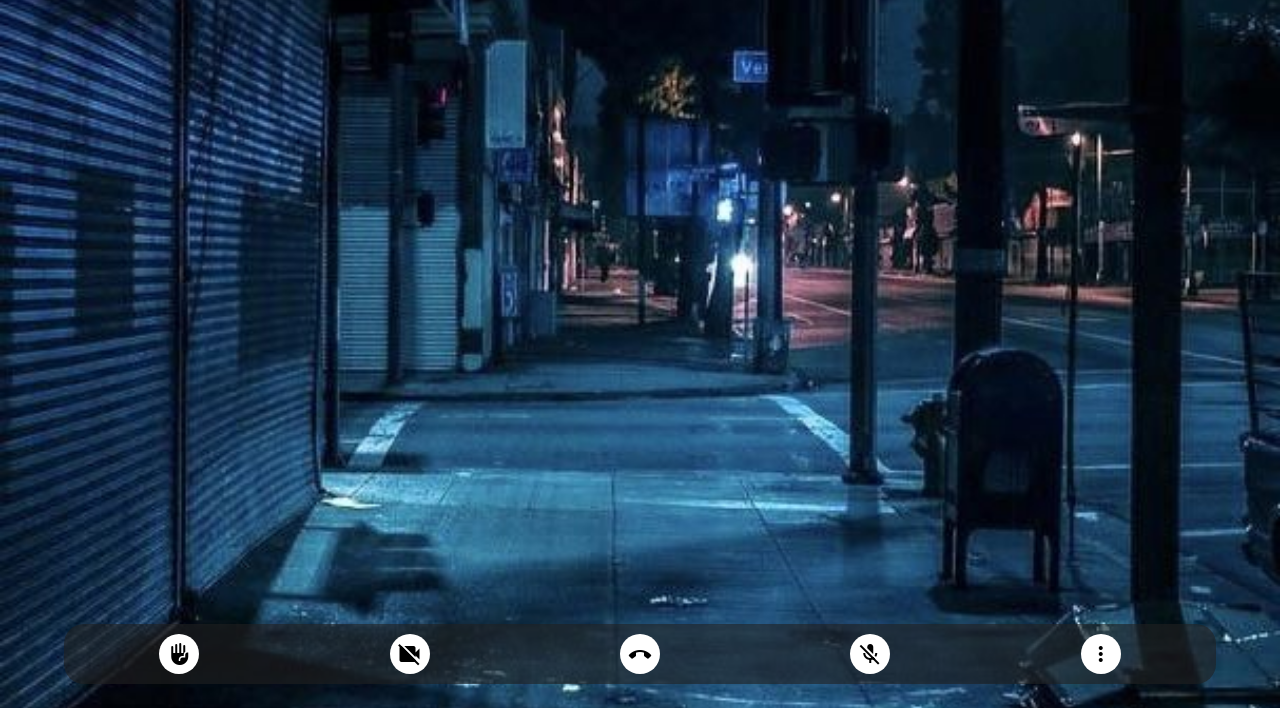
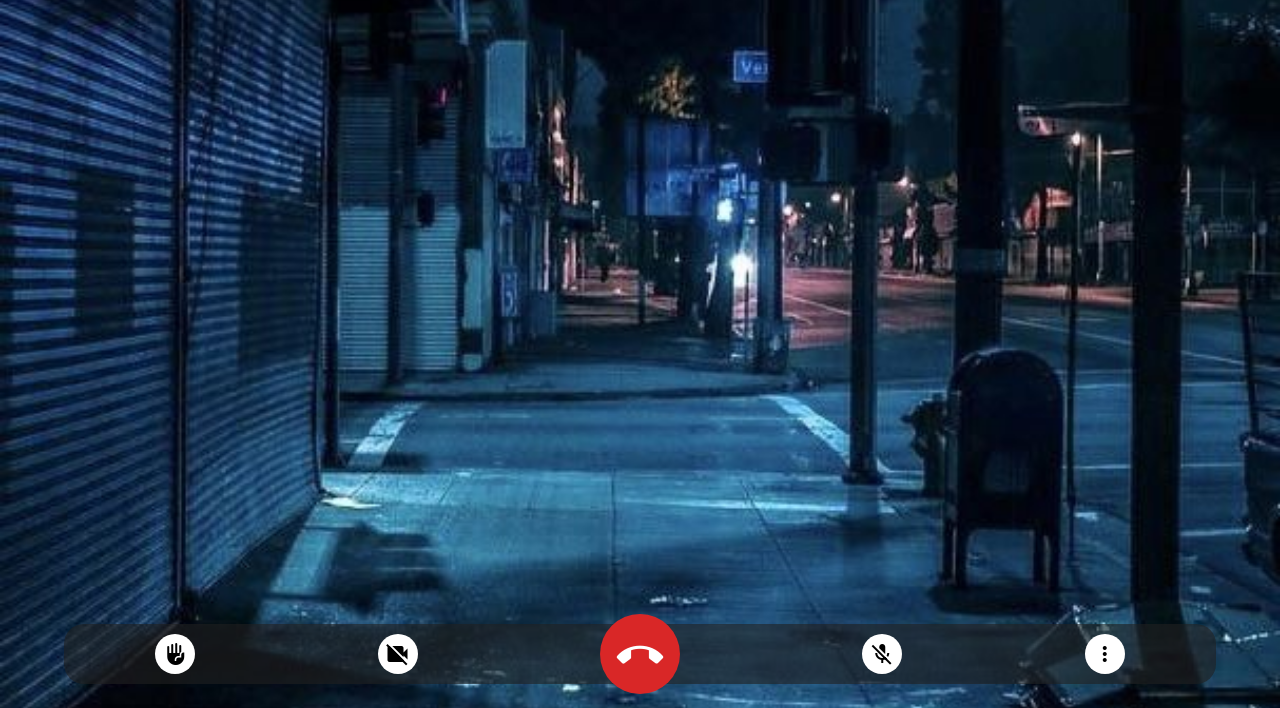
Before and after one commit to brunohenrique2/meet-rework-ui, a plain HTML site: page index.html in a window 1280 px wide. Shown: the part 92-800 px from the top of the page. Drawn offline with nearby package versions, Linux system fonts and the light colour scheme.

Commit message:
bug fixed

```diff
--- a/css/menuiniciar.css
+++ b/css/menuiniciar.css
@@ -97,9 +97,10 @@ main {
     height: 80px;
     width: 80px;
     color: white;
-}
-
-#callEnd span {
     font-size: 50px;
+    border-radius: 50%;
+    display: flex;
+    justify-content: center;
+    align-items: center;
 
 }
--- a/index.html
+++ b/index.html
@@ -24,7 +24,7 @@
             <span id="videocam" class="material-symbols-outlined meetFunctions flex">
                 videocam_off
             </span>
-            <span id="#callEnd" class="material-symbols-outlined meetFunctions flex">
+            <span id="callEnd" class="material-symbols-outlined flex">
                 call_end
             </span>
             <span id="mic" class="material-symbols-outlined meetFunctions flex">
```
